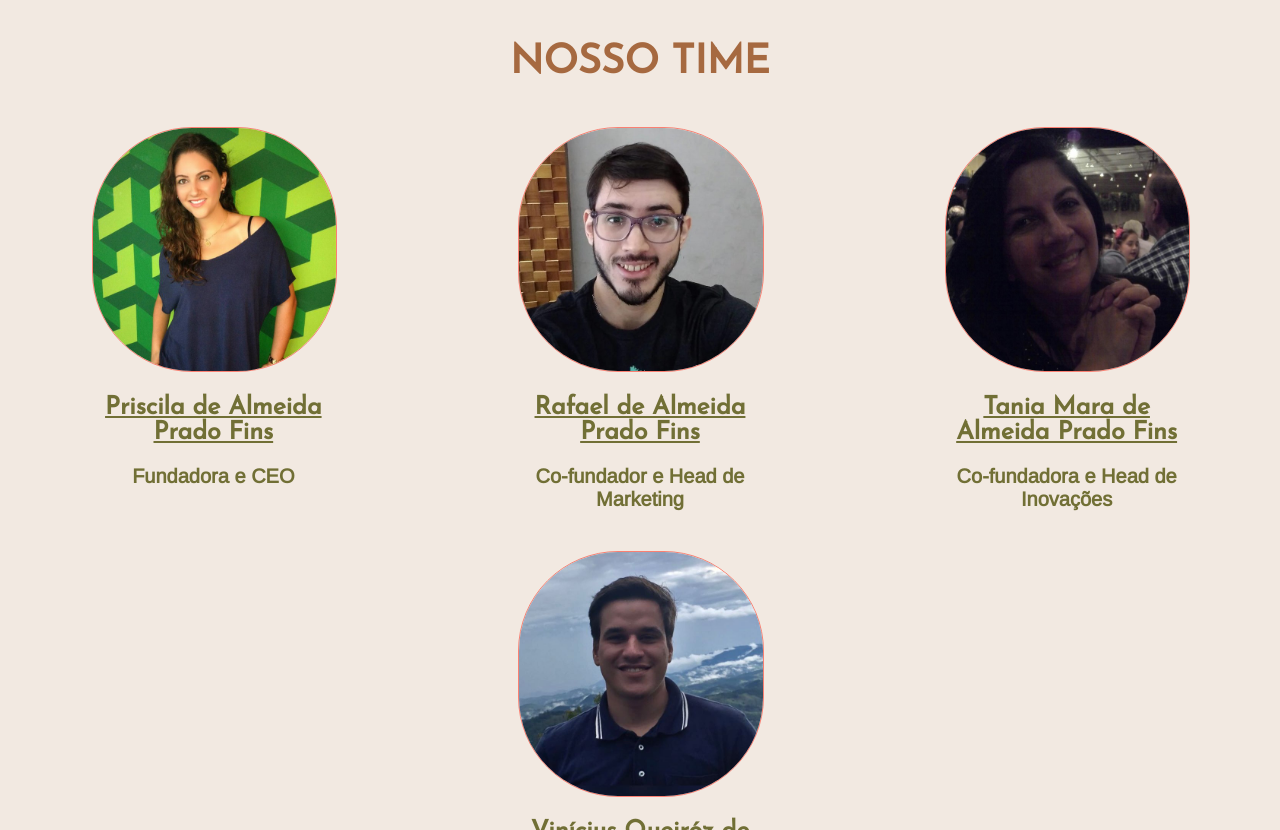
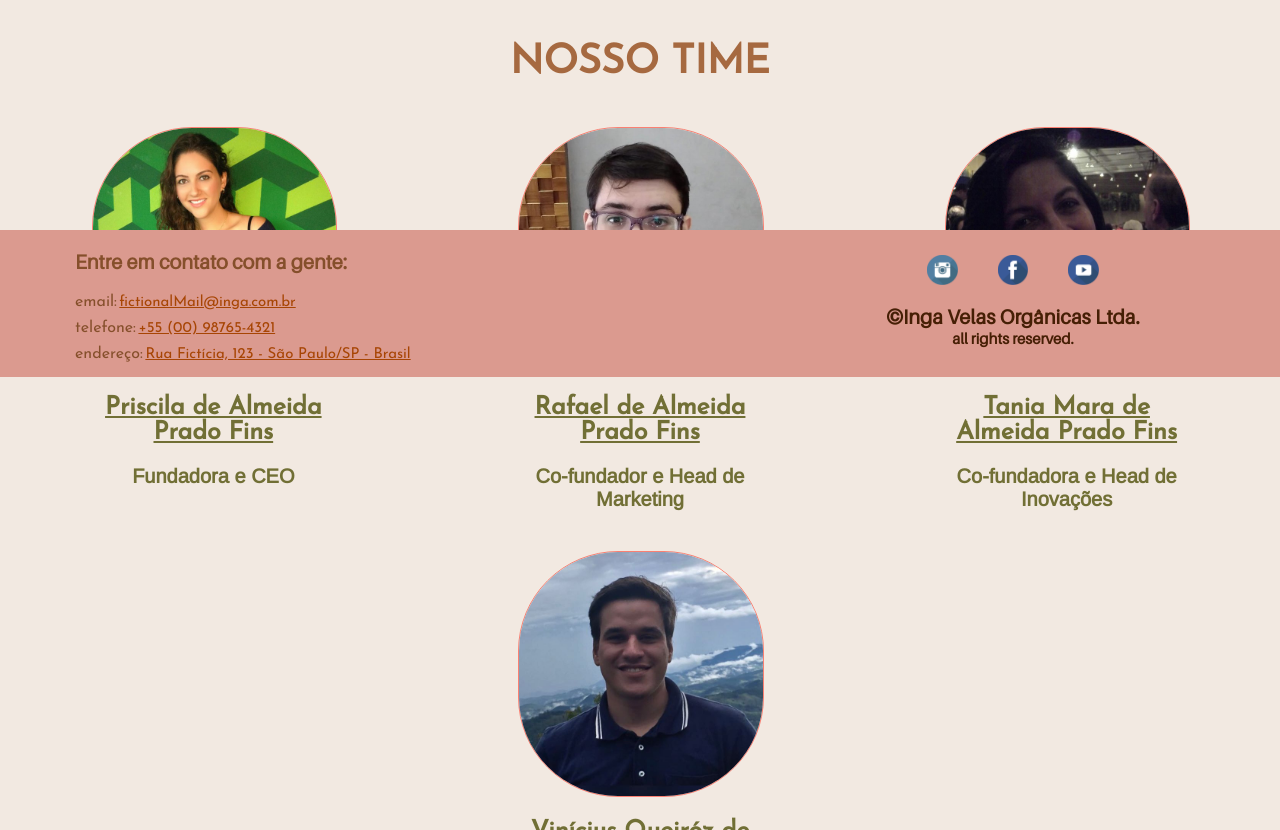
Before and after one commit to vinicius-fullstack-engineering/challenge-project-company-homepage, a plain HTML site: page index.html in a window 1280 px wide. Shown: the part 1970-2800 px from the top of the page. Drawn offline with Linux system fonts and the light colour scheme.

Commit message:
update the footer and improve the css

```diff
--- a/index.html
+++ b/index.html
@@ -30,7 +30,7 @@
           <li><a href='#regularizing-top'>Sobre a Inga</a></li>
           <li><a href='#products-section-regularization'>Nossas velas</a></li>
           <li><a href='#time-position-regularization'>Nosso time</a></li>
-          <li><a href='#contato'>Contato</a></li>
+          <li><a href='#contato-footer'>Contato</a></li>
         </ul>
       </nav>
 
@@ -139,19 +139,28 @@
       </div>
   </main>
 
-  <div id='contato-position-regularization'></div>
+  <footer id='contato-footer'>
+    <div id='footer-flex-container'>
+      <div id='contact-container'>
+        <h3>Entre em contato com a gente:</h3>
+        <p><span class='first'>email:</span> <span class='second'>fictionalMail@inga.com.br</span></p>
+        <p><span class='first'>telefone:</span> <span class='second'>+55 (00) 98765-4321</span></p>
+        <p><span class='first'>endereço:</span> <span class='second'>Rua Fictícia, 123 - São Paulo/SP - Brasil</span></p>
+      </div>
 
-  <div id='contato'>
-    <div id='contato-column-container'>
-      <h2>Entre em contato com a gente:</h2>
-      <p>email: thisIsNotARealEmailAdress@inga.com.br</p>
-      <p>telefone: +55 (00) 98765-4321</p>
-      <p>endereço: Rua Fictícia, n 2 - São Paulo/SP - Brasil</p>
+      <div id='copyicons-container'>
+        <div id='icons-container'>
+          <img src='./images/icons/round-icon-ig.png' alt='ícone do instagram'>
+          <img src='./images/icons/round-icon-fb.png' alt='ícone do facebook'>
+          <img src='./images/icons/round-icon-yt.png' alt='ícone do youtube'>
+        </div>
+
+        <h3>&copy;Inga Velas Orgânicas Ltda.</h3>
+        <h4>all rights reserved.</h4>
+
+      </div>
     </div>
-
-    <h3 id='copyrights'>&copy;Inga Velas LTDA., all rights reserved.</h3>
-
-  </div>
+  </footer>
 
 </body>
 </html>
--- a/styles.css
+++ b/styles.css
@@ -279,3 +279,95 @@ main {
     text-align: center;
     color: #716f35;
 }
+
+#time-position-regularization {
+    position: relative;
+    top: -3rem;
+}
+
+#contato-footer {
+    position: relative;
+    top: 220rem;
+    z-index: 1;
+    background-color: #db9a8f;
+}
+
+#footer-flex-container {
+    display: flex;
+    justify-content: space-between;
+    padding-bottom: 0.5rem;
+}
+
+#contact-container {
+    margin-left: 7.5rem;
+    max-width: 40%;
+}
+
+#contact-container h3 {
+    font-family: 'AileronRegular';
+    font-size: 2rem;
+    font-weight: 700;
+    color: #854f2b;
+    text-decoration: double;
+}
+
+#contact-container .first {
+    font-family: 'JosefinSansRegular';
+    font-size: 1.6rem;
+    font-weight: 500;
+    color: #854f2b;
+}
+
+#contact-container .second {
+    font-family: 'JosefinSansRegular';
+    font-size: 1.5rem;
+    font-weight: 400;
+    color: #a74504;
+    text-decoration: underline;
+}
+
+#contact-container .second:hover {
+    color: #a66940;
+}
+
+#copyicons-container {
+    display: flex;
+    flex-direction: column;
+    max-width: 30%;
+    justify-content: center;
+    align-content: center;
+    margin-right: 7.5rem;
+}
+
+#icons-container{
+    display: flex;
+    justify-content: center;
+    margin-bottom: 1rem;
+}
+
+#icons-container img {
+    max-width: 8%;
+    height: auto;
+    overflow: hidden;
+    margin-left: 2rem;
+    margin-right: 2rem;
+}
+
+#copyicons-container h3 {
+    text-align: center;
+    font-family: 'AileronRegular';
+    font-size: 2rem;
+    font-weight: 900;
+    color: #461f05;
+    margin: 0 auto;
+    margin-top: 1rem;
+}
+
+#copyicons-container h4 {
+    text-align: center;
+    font-family: 'AileronRegular';
+    font-size: 1.5rem;
+    font-weight: 900;
+    color: #461f05;
+    margin: 0 auto;
+}
```
Also changed, not shown: images/icons/round-icon-fb.png (added), images/icons/round-icon-ig.png (added), images/icons/round-icon-yt.png (added), images/icons/ícone fb.png (added), images/icons/ícone instagram.png (added), images/icons/ícone yt.png (added).
